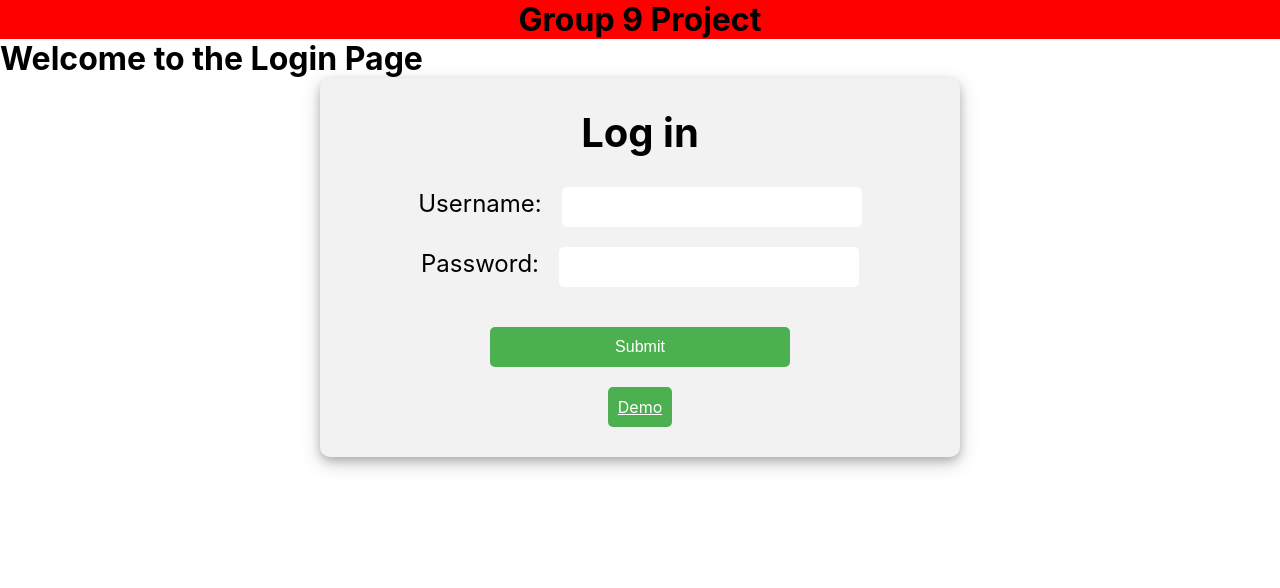
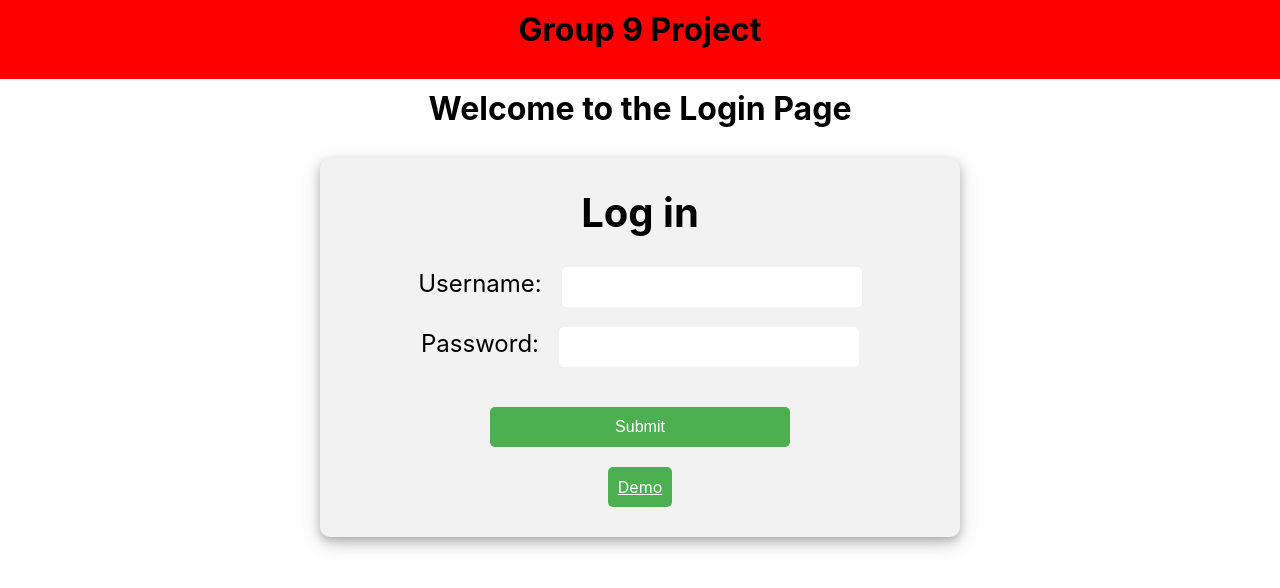
Before and after one commit to tranlac2210/COSC-4353-Project, a React (Create React App) app in the folder client/: page /LoginPage in a window 1280 px wide. Shown: the top 588 px of the page. Built offline with nearby package versions, Linux system fonts and the light colour scheme.

Commit message:
Update LoginPage.css

```diff
--- a/client/src/LoginPage.css
+++ b/client/src/LoginPage.css
@@ -9,6 +9,13 @@
     width: 50%;
     margin: auto;
   }
+
+ h1 {
+    text-align: center;
+    margin-top: 10px;
+    margin-bottom: 30px;
+  }
+
 
   .login_form h2 {
     font-size: 40px;
```
